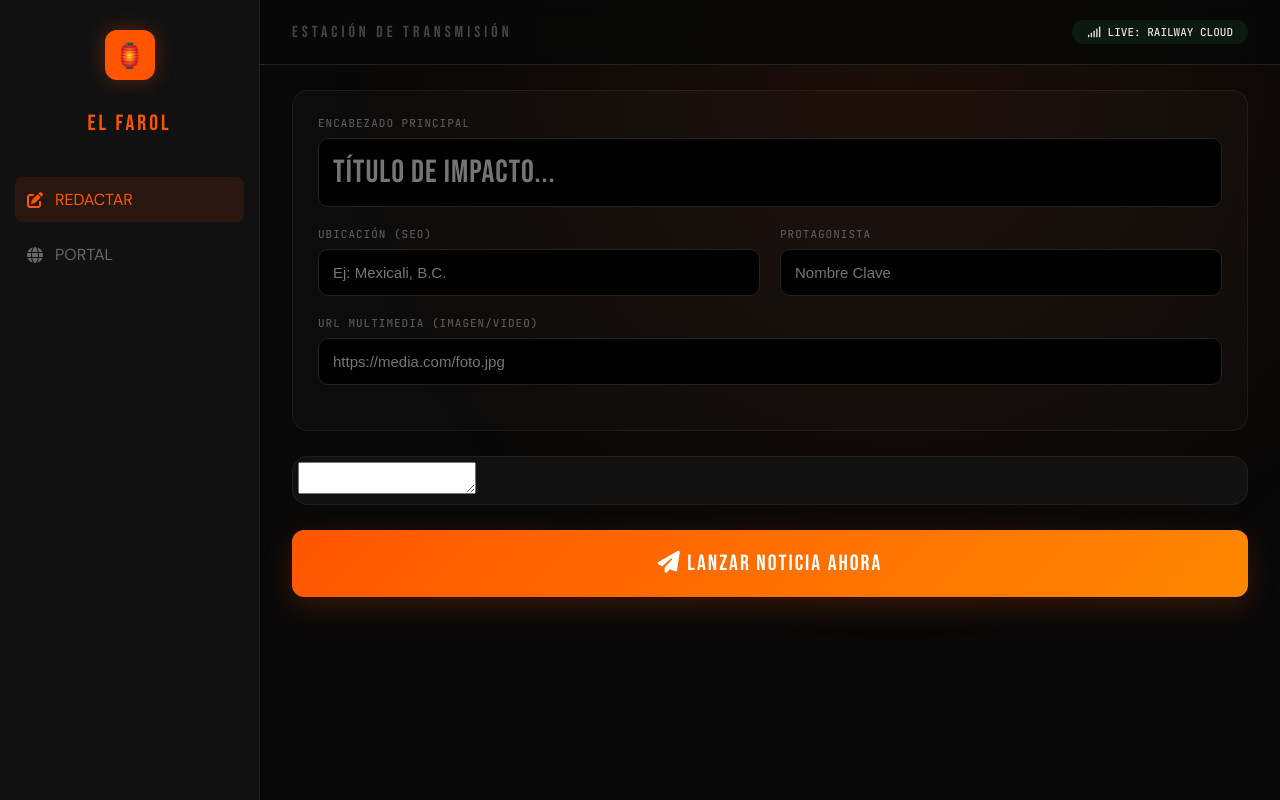
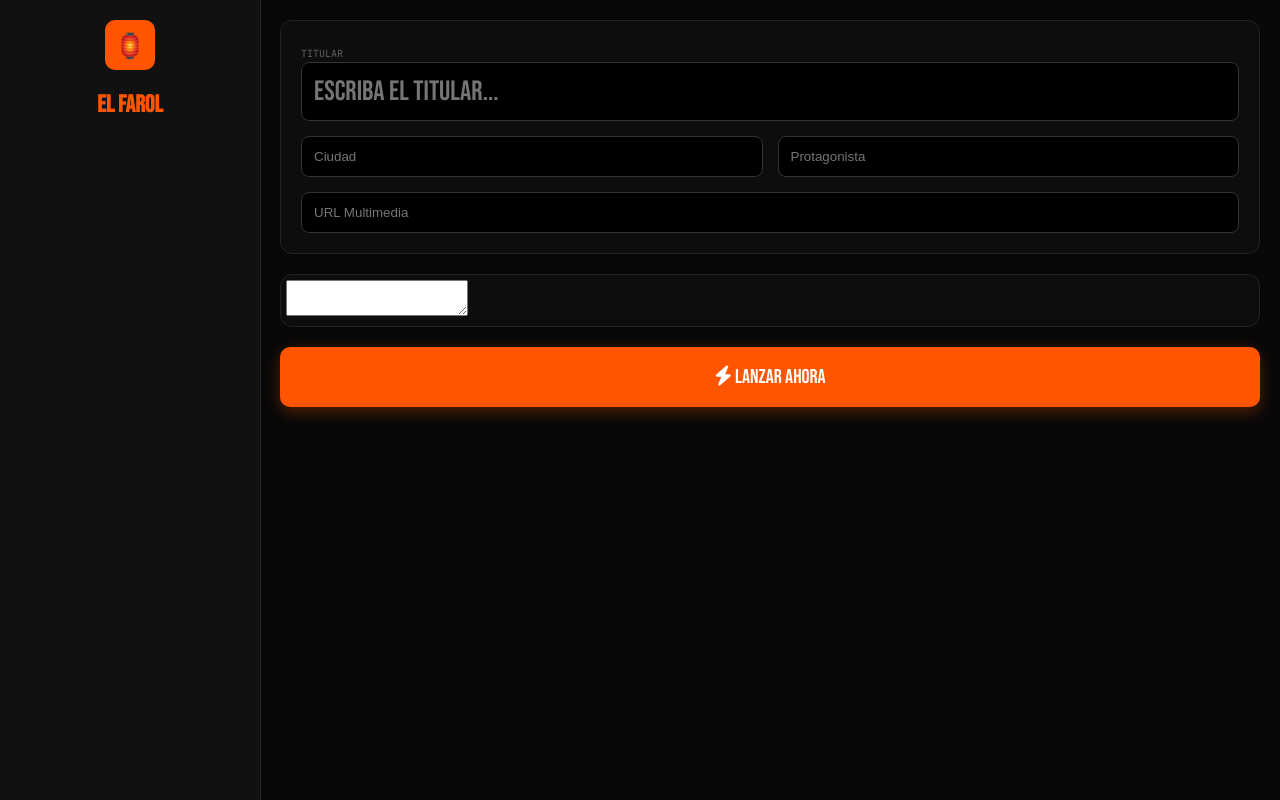
Before and after one commit to josecolor/farol-web., a Flask app: page /admin in a window 1280 px wide. Run offline with Flask 3, Linux system fonts and the light colour scheme; the visitor is signed in with stand-in values (Sample User, id 1); data that the repository does not hold is empty; some libraries are stand-ins or nearby versions.

Commit message:
Update admin.html

```diff
--- a/templates/admin.html
+++ b/templates/admin.html
@@ -3,131 +3,93 @@
 <head>
   <meta charset="UTF-8">
   <meta name="viewport" content="width=device-width, initial-scale=1.0">
-  <title>Editor Maestro | El Farol al Día</title>
-  <link rel="preconnect" href="https://fonts.googleapis.com">
+  <title>Editor Maestro | El Farol</title>
   <link href="https://fonts.googleapis.com/css2?family=Bebas+Neue&family=DM+Sans:wght@400;500&family=JetBrains+Mono:wght@500&display=swap" rel="stylesheet">
   <link rel="stylesheet" href="https://cdnjs.cloudflare.com/ajax/libs/font-awesome/6.5.0/css/all.min.css">
   <script src="https://cdnjs.cloudflare.com/ajax/libs/tinymce/6.8.3/tinymce.min.js"></script>
 
 <style>
-  :root { --naranja: #FF5500; --bg: #080808; --surface: #111; --borde: #222; --texto: #E8E0D4; --sidebar-w: 260px; }
-  *, *::before, *::after { box-sizing: border-box; margin: 0; padding: 0; }
-  body { font-family: 'DM Sans', sans-serif; background: var(--bg); color: var(--texto); display: flex; min-height: 100vh; overflow-x: hidden; }
-
-  /* Efecto de luz de fondo */
-  body::before { content: ''; position: fixed; inset: 0; background: radial-gradient(circle at 70% 10%, rgba(255,85,0,0.08) 0%, transparent 50%); pointer-events: none; }
-
-  .sidebar { width: var(--sidebar-w); height: 100vh; background: var(--surface); position: fixed; border-right: 1px solid var(--borde); display: flex; flex-direction: column; z-index: 100; }
-  .logo-mark { width: 50px; height: 50px; background: var(--naranja); border-radius: 12px; display: flex; align-items: center; justify-content: center; font-size: 24px; box-shadow: 0 0 20px rgba(255,85,0,0.3); margin: 30px auto; }
-
-  .main-content { margin-left: var(--sidebar-w); width: calc(100% - var(--sidebar-w)); position: relative; padding-bottom: 50px; }
-  .topbar { padding: 0 32px; height: 65px; display: flex; align-items: center; justify-content: space-between; border-bottom: 1px solid var(--borde); background: rgba(8,8,8,0.9); backdrop-filter: blur(10px); sticky; top: 0; }
-
-  .card { background: rgba(255,255,255,0.02); border: 1px solid rgba(255,255,255,0.06); border-radius: 16px; margin: 25px 32px; padding: 25px; }
-  .field { display: flex; flex-direction: column; gap: 8px; margin-bottom: 20px; }
-  .field label { font-family: 'JetBrains Mono'; font-size: 11px; color: #555; text-transform: uppercase; letter-spacing: 1px; }
-
-  .field input { background: #000; border: 1px solid var(--borde); color: #fff; padding: 14px; border-radius: 10px; font-size: 15px; transition: 0.3s; }
-  .field input:focus { border-color: var(--naranja); outline: none; box-shadow: 0 0 10px rgba(255,85,0,0.1); }
-
-  #titulo-input { font-family: 'Bebas Neue'; font-size: 32px; color: var(--naranja); letter-spacing: 1px; }
-
-  .btn-publish { background: linear-gradient(135deg, var(--naranja), #FF8800); color: #fff; border: none; padding: 20px; border-radius: 12px; font-family: 'Bebas Neue'; font-size: 22px; letter-spacing: 2px; cursor: pointer; width: 100%; transition: 0.3s; box-shadow: 0 10px 30px rgba(255,85,0,0.2); }
-  .btn-publish:hover { transform: translateY(-3px); box-shadow: 0 15px 40px rgba(255,85,0,0.4); }
-
-  .tox-tinymce { border-radius: 12px !important; border: 1px solid var(--borde) !important; }
+  :root { --naranja: #FF5500; --bg: #080808; --surface: #111; --borde: #222; --sidebar-w: 260px; }
+  body { font-family: 'DM Sans', sans-serif; background: var(--bg); color: #E8E0D4; display: flex; margin: 0; }
+  .sidebar { width: var(--sidebar-w); height: 100vh; background: var(--surface); position: fixed; border-right: 1px solid var(--borde); text-align: center; }
+  .main-content { margin-left: var(--sidebar-w); width: calc(100% - var(--sidebar-w)); padding: 20px; }
+  .card { background: rgba(255,255,255,0.02); border: 1px solid var(--borde); border-radius: 12px; padding: 20px; margin-bottom: 20px; }
+  input { background: #000; border: 1px solid #333; color: #fff; padding: 12px; border-radius: 8px; width: 100%; box-sizing: border-box; }
+  #titulo-input { font-family: 'Bebas Neue'; font-size: 28px; color: var(--naranja); }
+  .btn-publish { background: var(--naranja); color: #fff; border: none; padding: 18px; border-radius: 10px; font-family: 'Bebas Neue'; font-size: 20px; width: 100%; cursor: pointer; box-shadow: 0 5px 15px rgba(255,85,0,0.3); }
+  .btn-publish:hover { background: #ff6622; }
 </style>
 </head>
 <body>
 
 <aside class="sidebar">
-  <div class="logo-mark">🏮</div>
-  <div style="text-align:center; font-family:'Bebas Neue'; font-size:22px; color:var(--naranja); letter-spacing:3px;">EL FAROL</div>
-  <nav style="margin-top:40px; padding:0 15px;">
-    <a href="#" style="text-decoration:none; color:var(--naranja); display:flex; gap:12px; align-items:center; padding:12px; background:rgba(255,85,0,0.1); border-radius:8px;"><i class="fas fa-edit"></i> REDACTAR</a>
-    <a href="/" style="text-decoration:none; color:#666; display:flex; gap:12px; align-items:center; padding:12px; margin-top:10px;"><i class="fas fa-globe"></i> PORTAL</a>
-  </nav>
+  <div style="background:var(--naranja); width:50px; height:50px; margin:20px auto; border-radius:10px; display:flex; align-items:center; justify-content:center; font-size:24px;">🏮</div>
+  <h2 style="font-family:'Bebas Neue'; color:var(--naranja);">EL FAROL</h2>
 </aside>
 
 <div class="main-content">
-  <header class="topbar">
-    <span style="font-family:'Bebas Neue'; letter-spacing:4px; color:#444">ESTACIÓN DE TRANSMISIÓN</span>
-    <div style="color:var(--verde); font-size:11px; font-family:'JetBrains Mono'; background:rgba(34,197,94,0.1); padding:5px 15px; border-radius:20px;"><i class="fas fa-signal"></i> LIVE: RAILWAY CLOUD</div>
-  </header>
-
   <form method="POST" action="/admin" id="noticia-form">
     <input type="hidden" name="contenido" id="hidden-content">
 
     <div class="card">
-      <div class="field">
-        <label>Encabezado Principal</label>
-        <input type="text" id="titulo-input" name="titulo" placeholder="TÍTULO DE IMPACTO..." required>
+      <label style="font-family:'JetBrains Mono'; font-size:10px; color:#555;">TITULAR</label>
+      <input type="text" id="titulo-input" name="titulo" placeholder="ESCRIBA EL TITULAR..." required>
+
+      <div style="display:grid; grid-template-columns: 1fr 1fr; gap:15px; margin-top:15px;">
+        <input type="text" name="ciudad" placeholder="Ciudad" required>
+        <input type="text" name="protagonista" placeholder="Protagonista" required>
       </div>
-
-      <div style="display:grid; grid-template-columns: 1fr 1fr; gap:20px;">
-        <div class="field">
-          <label>Ubicación (SEO)</label>
-          <input type="text" name="ciudad" placeholder="Ej: Mexicali, B.C." required>
-        </div>
-        <div class="field">
-          <label>Protagonista</label>
-          <input type="text" name="protagonista" placeholder="Nombre Clave" required>
-        </div>
-      </div>
-
-      <div class="field">
-        <label>URL Multimedia (Imagen/Video)</label>
-        <input type="text" name="multimedia" placeholder="https://media.com/foto.jpg">
-      </div>
+      <input type="text" name="multimedia" placeholder="URL Multimedia" style="margin-top:15px;">
     </div>
 
-    <div class="card" style="padding:5px; background: #111;">
+    <div class="card" style="padding:5px;">
        <textarea id="tinymce-editor"></textarea>
     </div>
 
-    <div style="padding: 0 32px;">
-      <button type="submit" class="btn-publish" onclick="validarYEnviar(event)">
-        <i class="fas fa-paper-plane"></i> LANZAR NOTICIA AHORA
-      </button>
-    </div>
+    <button type="submit" class="btn-publish" onclick="validarYEnviar(event)">
+      <i class="fas fa-bolt"></i> LANZAR AHORA
+    </button>
   </form>
 </div>
 
 <script>
-// Inicialización Segura de TinyMCE
 tinymce.init({
   selector: '#tinymce-editor',
-  height: 480,
+  height: 400,
   skin: 'oxide-dark',
   content_css: 'dark',
-  plugins: 'advlist autolink lists link image charmap preview anchor searchreplace visualblocks code fullscreen insertdatetime media table help wordcount',
-  toolbar: 'undo redo | blocks | bold italic forecolor | alignleft aligncenter alignright alignjustify | bullist numlist | removeformat | code',
   branding: false,
-  setup: function (editor) {
-    editor.on('change', function () {
-      editor.save(); // Sincronización inmediata
-    });
-  }
+  setup: function(ed) { ed.on('change', function() { ed.save(); }); }
 });
 
 function validarYEnviar(e) {
   e.preventDefault();
+  const form = document.getElementById('noticia-form');
+  const content = tinymce.get('tinymce-editor').getContent();
 
-  // 1. Forzar a TinyMCE a guardar su contenido en el textarea
-  const contenidoHTML = tinymce.get('tinymce-editor').getContent();
-
-  // 2. Validación de seguridad
-  if (contenidoHTML.length < 20) {
-    alert("Director, el cuerpo de la noticia está vacío o es demasiado corto.");
+  if (content.length < 10) {
+    alert("Error: El cuerpo de la noticia está vacío.");
     return;
   }
 
-  // 3. INYECTAR EL CONTENIDO EN EL INPUT OCULTO 'contenido'
-  document.getElementById('hidden-content').value = contenidoHTML;
+  document.getElementById('hidden-content').value = content;
 
-  // 4. DISPARAR FORMULARIO
-  console.log("Sincronizando con Railway...");
-  document.getElementById('noticia-form').submit();
+  // LOG PARA DETECTAR EL FALLO EN CONSOLA
+  console.log("Intentando envío a Railway...");
+
+  // Verificamos si el servidor responde
+  fetch(form.action, {
+    method: 'POST',
+    body: new FormData(form)
+  }).then(response => {
+    if (response.ok) {
+      window.location.href = "/"; // Si todo sale bien, va al inicio
+    } else {
+      alert("FALLO DE SERVIDOR: El servidor respondió con error " + response.status + ". Verifique su archivo app.py");
+    }
+  }).catch(error => {
+    alert("FALLO DE CONEXIÓN: No se pudo contactar con Railway. Revise su internet o los logs de la App.");
+  });
 }
 </script>
 </body>
```
